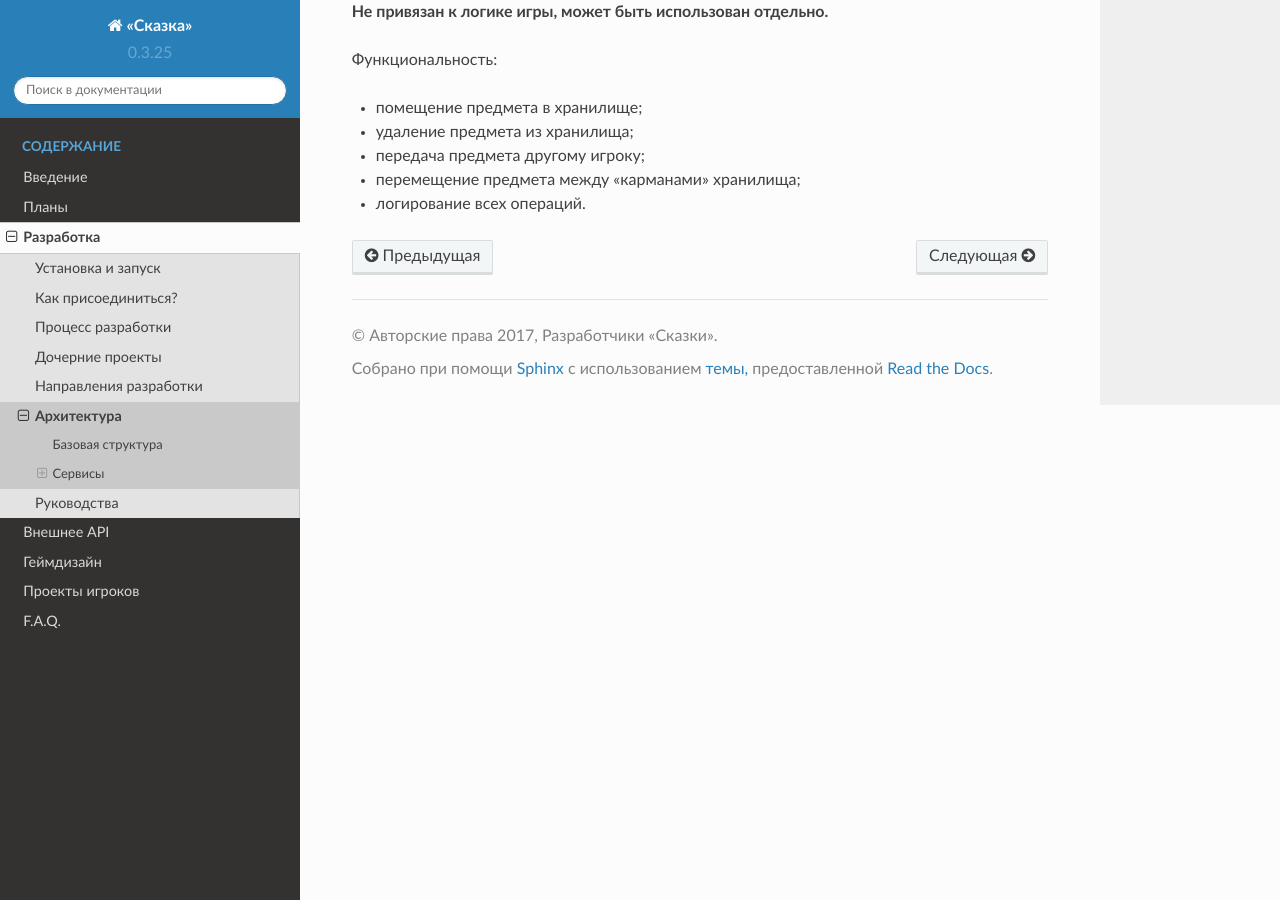
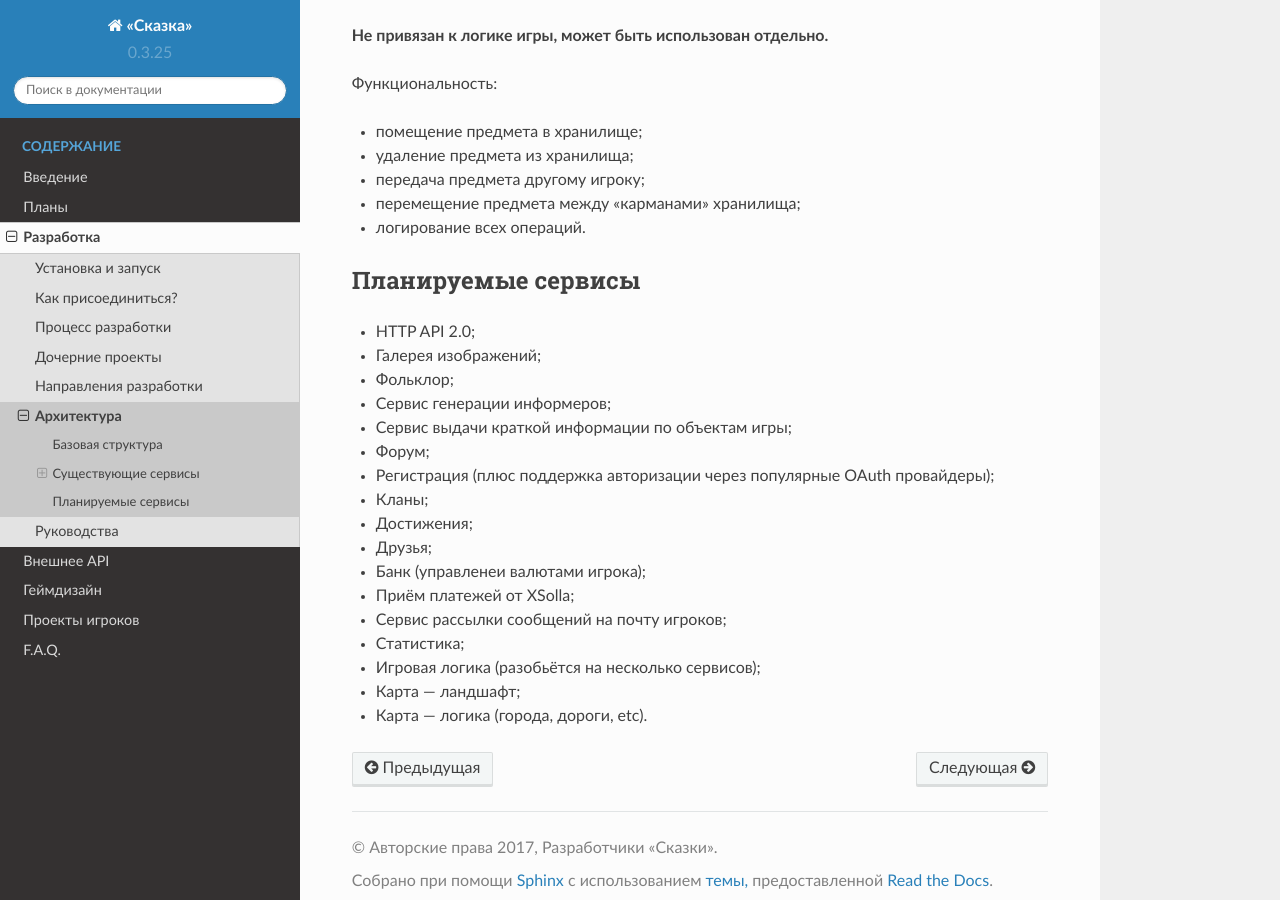
Before and after one commit to the-tale/tt_docs, a Sphinx documentation site: the page built from docs/source/development/architecture.rst, in a window 1280 px wide and 900 px high, scrolled down 2495 px. Built offline with Sphinx 7.4.7 and the Read the Docs theme 2.0.0, drawn with Linux system fonts in a browser that asks for light colours; some of the changed text lies outside the part shown.

Commit message:
Описание архитектуры

```diff
--- a/docs/source/development/architecture.rst
+++ b/docs/source/development/architecture.rst
@@ -27,8 +27,8 @@
 
 Коммуникация сервисов происходит через передачу сообщений в формате `Protocol Buffers 3 <https://developers.google.com/protocol-buffers/docs/proto3>`_ по протоколу HTTP.
 
-Сервисы
--------
+Существующие сервисы
+--------------------
 
 Текущий список сервисов.
 
@@ -94,3 +94,24 @@ tt_storage
 - передача предмета другому игроку;
 - перемещение предмета между «карманами» хранилища;
 - логирование всех операций.
+
+Планируемые сервисы
+-------------------
+
+- HTTP API 2.0;
+- Галерея изображений;
+- Фольклор;
+- Сервис генерации информеров;
+- Сервис выдачи краткой информации по объектам игры;
+- Форум;
+- Регистрация (плюс поддержка авторизации через популярные OAuth провайдеры);
+- Кланы;
+- Достижения;
+- Друзья;
+- Банк (управленеи валютами игрока);
+- Приём платежей от XSolla;
+- Сервис рассылки сообщений на почту игроков;
+- Статистика;
+- Игровая логика (разобьётся на несколько сервисов);
+- Карта — ландшафт;
+- Карта — логика (города, дороги, etc).
--- a/docs/source/development/directions_of_development.rst
+++ b/docs/source/development/directions_of_development.rst
@@ -8,6 +8,8 @@
 Если вы хотите активно участвовать в разработке игры — эти задачи для вас. Подробно про каждую из них может рассказать Tiendil.
 
 **Наиболее важной задаче сейчас является рефакторинг проекта с монолитного на набор микросервисов.**
+
+Планируемая архитектура описана на :doc:`отдельной странице <architecture>`.
 
 
 Рефакторинг
```
Also changed, not shown: other parts of docs/source/development/directions_of_development.rst (+1 -1 lines).
